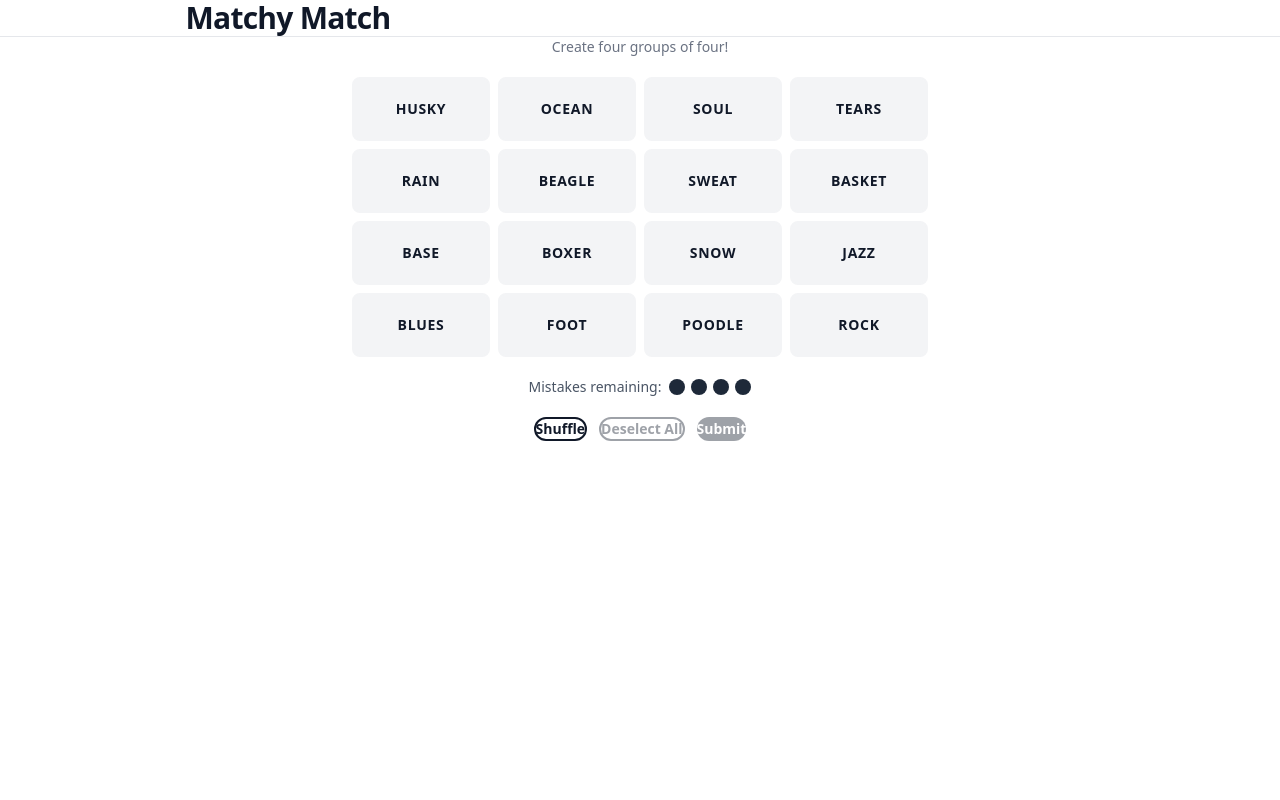
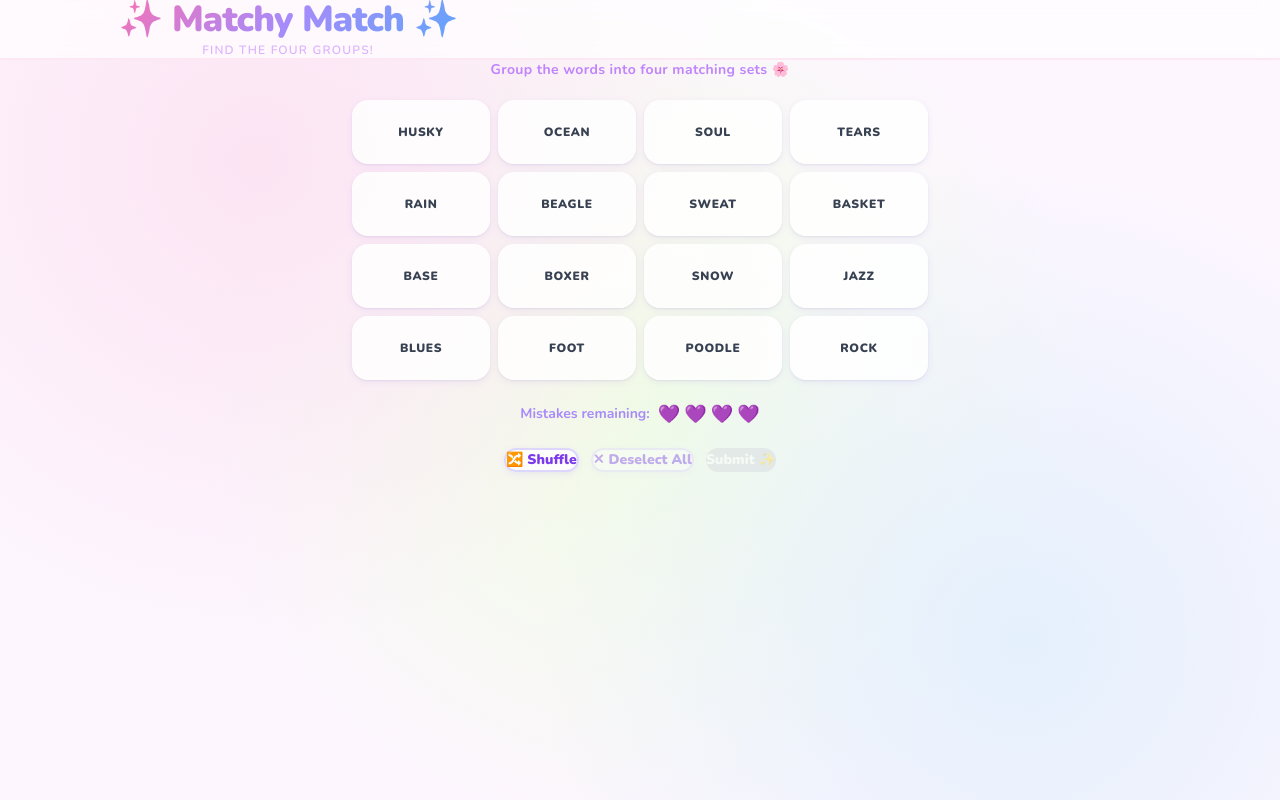
Before and after one commit to mbbritton/MatchyMatch, a React (Vite) app: page / in a window 1280 px wide. Built offline with nearby package versions, Linux system fonts and the light colour scheme.

Commit message:
feat: pastel cute theme + Netlify deploy config

```diff
--- a/src/App.jsx
+++ b/src/App.jsx
@@ -14,7 +14,7 @@ function App() {
   }
 
   return (
-    <div className="min-h-screen bg-white flex flex-col">
+    <div className="min-h-screen flex flex-col">
       <Header />
       <main className="flex-1 flex flex-col items-center">
         <GameBoard
--- a/src/components/GameBoard.jsx
+++ b/src/components/GameBoard.jsx
@@ -131,8 +131,8 @@ export default function GameBoard({ puzzle, onNewGame }) {
         <Toast message={toast} onDone={() => setToast(null)} />
       )}
 
-      <p className="text-sm text-gray-500 font-medium">
-        Create four groups of four!
+      <p className="text-sm font-bold tracking-wide" style={{ color: "#c084fc" }}>
+        Group the words into four matching sets 🌸
       </p>
 
       <div className="w-full flex flex-col gap-2">
@@ -168,63 +168,63 @@ export default function GameBoard({ puzzle, onNewGame }) {
           <div className="flex gap-3 flex-wrap justify-center">
             <button
               onClick={handleShuffle}
-              className="px-5 py-2 rounded-full border-2 border-gray-900 text-gray-900 text-sm font-semibold
-                         hover:bg-gray-900 hover:text-white transition-colors duration-150"
+              className="px-5 py-2 rounded-full text-sm font-black transition-all duration-150 hover:-translate-y-0.5 hover:shadow-md active:scale-95"
+              style={{ background: "rgba(255,255,255,0.8)", color: "#7c3aed", border: "2px solid #ddd6fe", boxShadow: "0 2px 6px rgba(167,139,250,0.15)" }}
             >
-              Shuffle
+              🔀 Shuffle
             </button>
             <button
               onClick={handleDeselectAll}
               disabled={selected.length === 0}
-              className="px-5 py-2 rounded-full border-2 border-gray-900 text-gray-900 text-sm font-semibold
-                         hover:bg-gray-900 hover:text-white transition-colors duration-150
-                         disabled:opacity-40 disabled:cursor-not-allowed disabled:hover:bg-transparent disabled:hover:text-gray-900"
+              className="px-5 py-2 rounded-full text-sm font-black transition-all duration-150 hover:-translate-y-0.5 hover:shadow-md active:scale-95 disabled:opacity-40 disabled:cursor-not-allowed disabled:hover:translate-y-0 disabled:hover:shadow-none"
+              style={{ background: "rgba(255,255,255,0.8)", color: "#7c3aed", border: "2px solid #ddd6fe", boxShadow: "0 2px 6px rgba(167,139,250,0.15)" }}
             >
-              Deselect All
+              ✕ Deselect All
             </button>
             <button
               onClick={handleSubmit}
               disabled={selected.length !== MAX_SELECTED}
-              className="px-5 py-2 rounded-full bg-gray-900 text-white text-sm font-semibold
-                         hover:bg-gray-700 transition-colors duration-150
-                         disabled:opacity-40 disabled:cursor-not-allowed disabled:hover:bg-gray-900"
+              className="px-5 py-2 rounded-full text-sm font-black text-white transition-all duration-150 hover:-translate-y-0.5 hover:shadow-lg active:scale-95 disabled:opacity-40 disabled:cursor-not-allowed disabled:hover:translate-y-0 disabled:hover:shadow-none"
+              style={{ background: selected.length === MAX_SELECTED ? "linear-gradient(135deg, #f472b6, #a78bfa)" : "#d1d5db", boxShadow: selected.length === MAX_SELECTED ? "0 4px 14px rgba(167,139,250,0.4)" : "none" }}
             >
-              Submit
+              Submit ✨
             </button>
           </div>
         </>
       )}
 
       {gameState === "won" && (
-        <div className="bounce-in flex flex-col items-center gap-4 mt-4">
-          <div className="text-5xl">🎉</div>
-          <h2 className="text-2xl font-black text-gray-900">Amazing!</h2>
-          <p className="text-gray-600 text-sm">
-            You solved Matchy Match with {lives} mistake{lives !== 1 ? "s" : ""} remaining!
+        <div className="bounce-in flex flex-col items-center gap-3 mt-4 p-6 rounded-3xl w-full"
+          style={{ background: "rgba(255,255,255,0.7)", boxShadow: "0 8px 32px rgba(167,139,250,0.15)", backdropFilter: "blur(8px)" }}>
+          <div className="text-5xl">🎉✨🌸</div>
+          <h2 className="text-2xl font-black" style={{ background: "linear-gradient(135deg, #f472b6, #a78bfa)", WebkitBackgroundClip: "text", WebkitTextFillColor: "transparent" }}>You nailed it!</h2>
+          <p className="font-semibold text-sm" style={{ color: "#9ca3af" }}>
+            Solved with {lives} 💜 remaining!
           </p>
           <button
             onClick={onNewGame}
-            className="px-6 py-2.5 rounded-full bg-gray-900 text-white text-sm font-semibold
-                       hover:bg-gray-700 transition-colors duration-150 mt-2"
+            className="px-6 py-2.5 rounded-full text-white text-sm font-black transition-all duration-150 hover:-translate-y-0.5 hover:shadow-lg mt-1"
+            style={{ background: "linear-gradient(135deg, #f472b6, #a78bfa)", boxShadow: "0 4px 14px rgba(167,139,250,0.4)" }}
           >
-            Play Again
+            Play Again 🌟
           </button>
         </div>
       )}
 
       {gameState === "lost" && (
-        <div className="bounce-in flex flex-col items-center gap-4 mt-4">
-          <div className="text-5xl">😔</div>
-          <h2 className="text-2xl font-black text-gray-900">Better luck next time!</h2>
-          <p className="text-gray-600 text-sm">
-            The categories have been revealed above.
+        <div className="bounce-in flex flex-col items-center gap-3 mt-4 p-6 rounded-3xl w-full"
+          style={{ background: "rgba(255,255,255,0.7)", boxShadow: "0 8px 32px rgba(167,139,250,0.15)", backdropFilter: "blur(8px)" }}>
+          <div className="text-5xl">🥺�</div>
+          <h2 className="text-2xl font-black" style={{ color: "#7c3aed" }}>So close!</h2>
+          <p className="font-semibold text-sm" style={{ color: "#9ca3af" }}>
+            The answers are revealed above.
           </p>
           <button
             onClick={onNewGame}
-            className="px-6 py-2.5 rounded-full bg-gray-900 text-white text-sm font-semibold
-                       hover:bg-gray-700 transition-colors duration-150 mt-2"
+            className="px-6 py-2.5 rounded-full text-white text-sm font-black transition-all duration-150 hover:-translate-y-0.5 hover:shadow-lg mt-1"
+            style={{ background: "linear-gradient(135deg, #a78bfa, #60a5fa)", boxShadow: "0 4px 14px rgba(167,139,250,0.4)" }}
           >
-            Try Again
+            Try Again 🌈
           </button>
         </div>
       )}
--- a/src/components/Header.jsx
+++ b/src/components/Header.jsx
@@ -1,10 +1,16 @@
 export default function Header() {
   return (
-    <header className="w-full border-b border-gray-200 bg-white">
-      <div className="max-w-xl mx-auto px-4 py-4 flex items-center justify-center">
-        <h1 className="text-3xl font-black tracking-tight text-gray-900 select-none">
-          Matchy Match
+    <header className="w-full border-b-2 border-pink-100" style={{ background: "rgba(255,255,255,0.7)", backdropFilter: "blur(8px)" }}>
+      <div className="max-w-xl mx-auto px-4 py-4 flex flex-col items-center gap-0.5">
+        <h1
+          className="text-4xl font-black select-none tracking-tight"
+          style={{ background: "linear-gradient(135deg, #f472b6, #a78bfa, #60a5fa)", WebkitBackgroundClip: "text", WebkitTextFillColor: "transparent" }}
+        >
+          ✨ Matchy Match ✨
         </h1>
+        <p className="text-xs font-semibold text-purple-300 tracking-widest uppercase">
+          Find the four groups!
+        </p>
       </div>
     </header>
   );
--- a/src/components/LivesDisplay.jsx
+++ b/src/components/LivesDisplay.jsx
@@ -3,16 +3,18 @@ import { clsx } from "clsx";
 export default function LivesDisplay({ lives, maxLives = 4 }) {
   return (
     <div className="flex items-center gap-2">
-      <span className="text-sm text-gray-600 font-medium">Mistakes remaining:</span>
-      <div className="flex gap-1.5">
+      <span className="text-sm font-bold" style={{ color: "#a78bfa" }}>Mistakes remaining:</span>
+      <div className="flex gap-1">
         {Array.from({ length: maxLives }).map((_, i) => (
-          <div
+          <span
             key={i}
             className={clsx(
-              "w-4 h-4 rounded-full transition-all duration-300",
-              i < lives ? "bg-gray-800 scale-100" : "bg-gray-300 scale-75"
+              "text-lg transition-all duration-300",
+              i < lives ? "opacity-100 scale-100" : "opacity-20 scale-75 grayscale"
             )}
-          />
+          >
+            💜
+          </span>
         ))}
       </div>
     </div>
--- a/src/components/Tile.jsx
+++ b/src/components/Tile.jsx
@@ -6,16 +6,20 @@ export default function Tile({ word, isSelected, isRevealed, onClick }) {
       onClick={onClick}
       disabled={isRevealed}
       className={clsx(
-        "tile-transition relative flex items-center justify-center rounded-lg",
-        "text-sm font-extrabold tracking-wider uppercase cursor-pointer select-none",
-        "h-16 w-full border-2 focus:outline-none",
+        "tile-transition relative flex items-center justify-center rounded-2xl",
+        "text-xs font-black tracking-wider uppercase cursor-pointer select-none",
+        "h-16 w-full focus:outline-none focus-visible:ring-2 focus-visible:ring-purple-300",
+        "transition-all duration-150",
         {
-          "bg-gray-800 border-gray-800 text-white scale-95": isSelected,
-          "bg-gray-100 border-gray-100 text-gray-900 hover:bg-gray-200 hover:border-gray-200 active:scale-95":
-            !isSelected && !isRevealed,
+          "scale-95 shadow-inner": isSelected,
+          "hover:-translate-y-0.5 hover:shadow-md active:scale-95": !isSelected && !isRevealed,
           "opacity-0 pointer-events-none": isRevealed,
         }
       )}
+      style={isSelected
+        ? { background: "linear-gradient(135deg, #f9a8d4, #c4b5fd)", color: "#4c1d95", boxShadow: "inset 0 2px 4px rgba(0,0,0,0.1)" }
+        : { background: "rgba(255,255,255,0.85)", color: "#374151", boxShadow: "0 2px 6px rgba(167,139,250,0.15), 0 1px 2px rgba(0,0,0,0.06)" }
+      }
     >
       {word}
     </button>
--- a/src/components/Toast.jsx
+++ b/src/components/Toast.jsx
@@ -16,10 +16,11 @@ export default function Toast({ message, onDone }) {
     <div
       className={clsx(
         "fixed top-20 left-1/2 -translate-x-1/2 z-50",
-        "bg-gray-900 text-white text-sm font-semibold px-5 py-2.5 rounded-full shadow-lg",
+        "text-white text-sm font-black px-6 py-2.5 rounded-full shadow-lg",
         "transition-all duration-300",
         visible ? "opacity-100 translate-y-0" : "opacity-0 -translate-y-2"
       )}
+      style={{ background: "linear-gradient(135deg, #f472b6, #a78bfa)", boxShadow: "0 4px 20px rgba(167,139,250,0.4)" }}
     >
       {message}
     </div>
--- a/src/data/puzzles.js
+++ b/src/data/puzzles.js
@@ -105,31 +105,23 @@ export const puzzles = [
 
 export const COLOR_STYLES = {
   yellow: {
-    bg: "bg-yellow-300",
-    hover: "hover:bg-yellow-200",
-    selected: "bg-yellow-400",
-    text: "text-yellow-900",
-    revealed: "bg-yellow-300",
+    revealed: "bg-amber-200",
+    text: "text-amber-800",
+    emoji: "🌼",
   },
   green: {
-    bg: "bg-green-400",
-    hover: "hover:bg-green-300",
-    selected: "bg-green-500",
-    text: "text-green-900",
-    revealed: "bg-green-400",
+    revealed: "bg-emerald-200",
+    text: "text-emerald-800",
+    emoji: "🌿",
   },
   blue: {
-    bg: "bg-blue-400",
-    hover: "hover:bg-blue-300",
-    selected: "bg-blue-500",
-    text: "text-blue-900",
-    revealed: "bg-blue-400",
+    revealed: "bg-sky-200",
+    text: "text-sky-800",
+    emoji: "💙",
   },
   purple: {
-    bg: "bg-purple-400",
-    hover: "hover:bg-purple-300",
-    selected: "bg-purple-500",
-    text: "text-purple-900",
-    revealed: "bg-purple-400",
+    revealed: "bg-violet-200",
+    text: "text-violet-800",
+    emoji: "🔮",
   },
 };
--- a/src/index.css
+++ b/src/index.css
@@ -1,3 +1,4 @@
+@import url('https://fonts.googleapis.com/css2?family=Nunito:wght@400;600;700;800;900&display=swap');
 @import "tailwindcss";
 
 * {
@@ -7,8 +8,12 @@
 }
 
 body {
-  font-family: system-ui, -apple-system, sans-serif;
-  background-color: #f9fafb;
+  font-family: 'Nunito', system-ui, -apple-system, sans-serif;
+  background-color: #fdf6ff;
+  background-image:
+    radial-gradient(circle at 20% 20%, #fce4f3 0%, transparent 40%),
+    radial-gradient(circle at 80% 80%, #e4f0fc 0%, transparent 40%),
+    radial-gradient(circle at 50% 50%, #f0fce4 0%, transparent 60%);
   min-height: 100vh;
 }
 
```
Also changed, not shown: src/components/RevealedCategory.jsx (+5 -4 lines), 1 other file (tests, documents, lock files or other folders).
